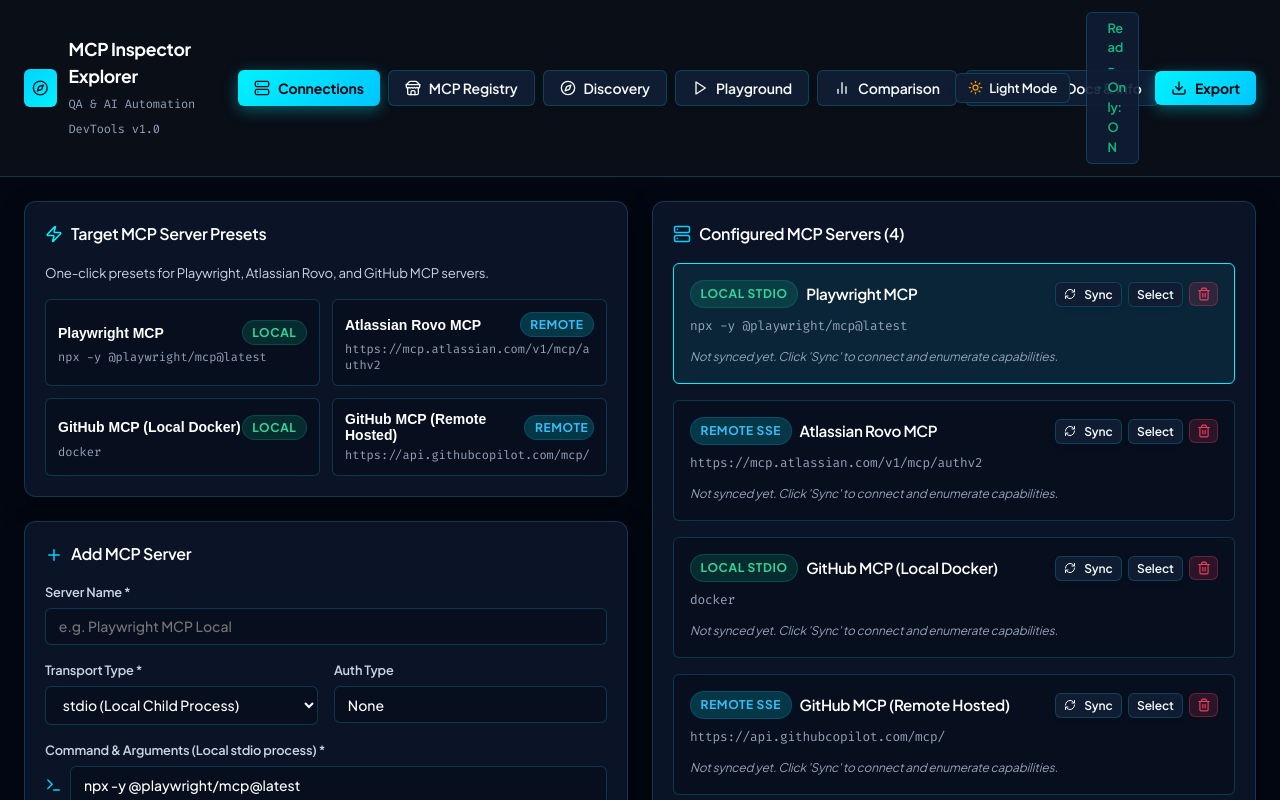
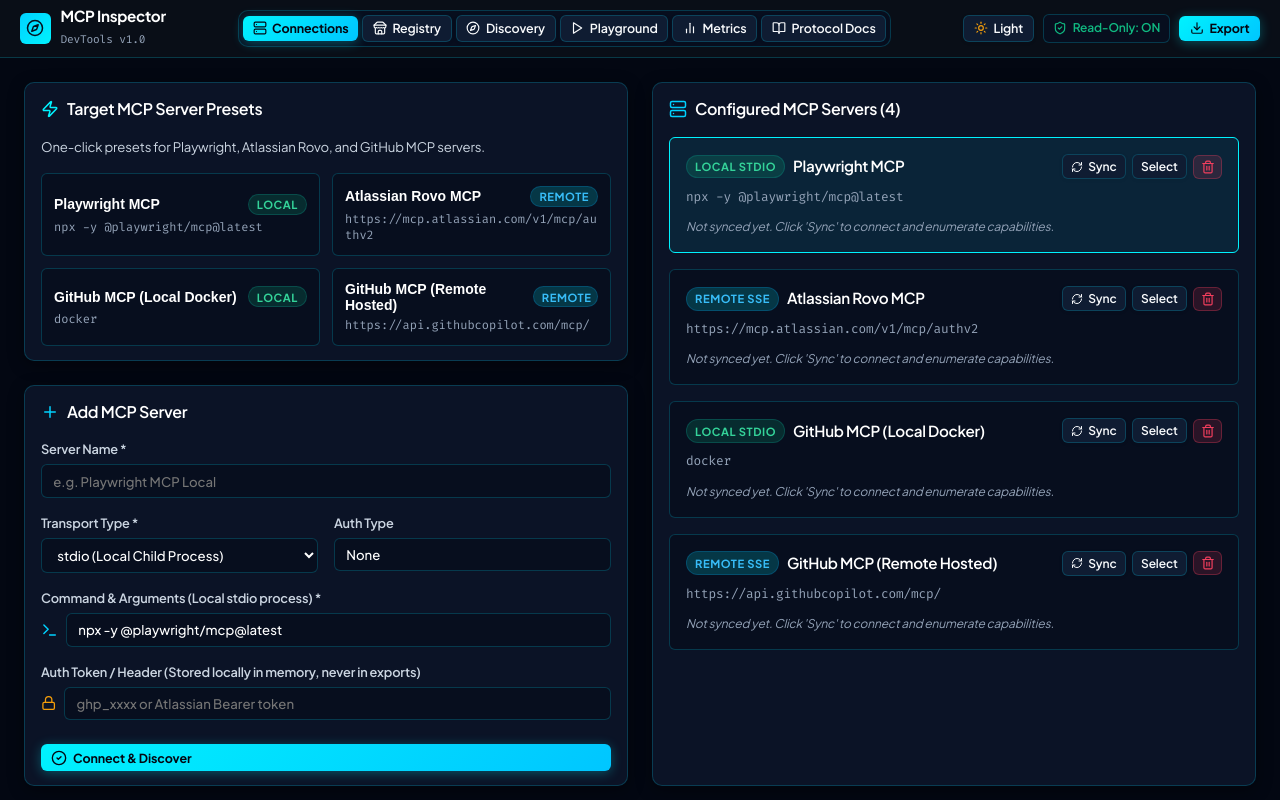
Before and after one commit to chdeerasameera-dev/AITesterBlueprint3x, a React (Vite) app in the folder MCP/Task18072026/frontend/: page / in a window 1280 px wide. Shown: the top 800 px of the page. Built offline with nearby package versions, Linux system fonts and the light colour scheme; no server answers.

Commit message:
fix: Compact devtools navigation header and tile sizing to eliminate button overlap

```diff
--- a/MCP/Task18072026/frontend/src/components/Navbar.tsx
+++ b/MCP/Task18072026/frontend/src/components/Navbar.tsx
@@ -29,117 +29,136 @@
     <header style={{
       background: "var(--bg-secondary)",
       borderBottom: "1px solid var(--border-color)",
-      padding: "0.75rem 1.5rem",
+      padding: "0.5rem 1.25rem",
       display: "flex",
       alignItems: "center",
       justifyContent: "space-between",
+      gap: "0.75rem",
+      flexWrap: "wrap",
       position: "sticky",
       top: 0,
-      zIndex: 50
+      zIndex: 100
     }}>
-      {/* Brand */}
-      <div style={{ display: "flex", alignItems: "center", gap: "0.75rem" }}>
+      {/* Brand Logo & Title */}
+      <div style={{ display: "flex", alignItems: "center", gap: "0.6rem", flexShrink: 0 }}>
         <div style={{
           background: "linear-gradient(135deg, var(--accent-teal), var(--accent-cyan))",
-          padding: "0.5rem",
+          padding: "0.4rem",
           borderRadius: "var(--radius-sm)",
           display: "flex",
           alignItems: "center",
           justifyContent: "center",
           color: "#04101e"
         }}>
-          <Compass size={22} />
+          <Compass size={18} />
         </div>
         <div>
-          <h1 style={{ fontSize: "1.1rem", fontWeight: 700, color: "var(--text-primary)" }}>
-            MCP Inspector Explorer
+          <h1 style={{ fontSize: "0.95rem", fontWeight: 700, color: "var(--text-primary)", lineHeight: 1.1 }}>
+            MCP Inspector
           </h1>
-          <span style={{ fontSize: "0.75rem", color: "var(--text-muted)", fontFamily: "var(--font-mono)" }}>
-            QA & AI Automation DevTools v1.0
+          <span style={{ fontSize: "0.7rem", color: "var(--text-muted)", fontFamily: "var(--font-mono)" }}>
+            DevTools v1.0
           </span>
         </div>
       </div>
 
-      {/* Navigation Tabs */}
-      <nav style={{ display: "flex", gap: "0.5rem" }}>
+      {/* Compact Navigation Tabs Pill Container */}
+      <nav style={{
+        display: "flex",
+        alignItems: "center",
+        gap: "0.25rem",
+        background: "var(--bg-input)",
+        padding: "0.25rem",
+        borderRadius: "var(--radius-md)",
+        border: "1px solid var(--border-color)",
+        flexWrap: "wrap"
+      }}>
         <button
           className={`btn ${activeTab === "connection" ? "btn-primary" : "btn-secondary"}`}
           onClick={() => setActiveTab("connection")}
+          style={{ padding: "0.3rem 0.6rem", fontSize: "0.78rem" }}
         >
-          <Server size={16} /> Connections
+          <Server size={14} /> Connections
         </button>
 
         <button
           className={`btn ${activeTab === "registry" ? "btn-primary" : "btn-secondary"}`}
           onClick={() => setActiveTab("registry")}
+          style={{ padding: "0.3rem 0.6rem", fontSize: "0.78rem" }}
         >
-          <Store size={16} /> MCP Registry
+          <Store size={14} /> Registry
         </button>
 
         <button
           className={`btn ${activeTab === "discovery" ? "btn-primary" : "btn-secondary"}`}
           onClick={() => setActiveTab("discovery")}
+          style={{ padding: "0.3rem 0.6rem", fontSize: "0.78rem" }}
         >
-          <Compass size={16} /> Discovery
+          <Compass size={14} /> Discovery
         </button>
 
         <button
           className={`btn ${activeTab === "playground" ? "btn-primary" : "btn-secondary"}`}
           onClick={() => setActiveTab("playground")}
+          style={{ padding: "0.3rem 0.6rem", fontSize: "0.78rem" }}
         >
-          <Play size={16} /> Playground
+          <Play size={14} /> Playground
         </button>
 
         <button
           className={`btn ${activeTab === "dashboard" ? "btn-primary" : "btn-secondary"}`}
           onClick={() => setActiveTab("dashboard")}
+          style={{ padding: "0.3rem 0.6rem", fontSize: "0.78rem" }}
         >
-          <BarChart2 size={16} /> Comparison
+          <BarChart2 size={14} /> Metrics
         </button>
 
         <button
           className={`btn ${activeTab === "info" ? "btn-primary" : "btn-secondary"}`}
           onClick={() => setActiveTab("info")}
+          style={{ padding: "0.3rem 0.6rem", fontSize: "0.78rem" }}
         >
-          <BookOpen size={16} /> Protocol Docs & Info
+          <BookOpen size={14} /> Protocol Docs
         </button>
       </nav>
 
-      {/* Right Controls */}
-      <div style={{ display: "flex", alignItems: "center", gap: "1rem" }}>
-        {/* Theme Toggle Button (Light White / Dark Ocean) */}
+      {/* Right Action Controls (Non-overlapping) */}
+      <div style={{ display: "flex", alignItems: "center", gap: "0.6rem", flexShrink: 0, flexWrap: "nowrap" }}>
+        {/* Theme Toggle Button */}
         <button
           className="btn btn-secondary"
           onClick={() => setTheme(theme === "dark" ? "light" : "dark")}
-          style={{ padding: "0.35rem 0.75rem", fontSize: "0.8rem", display: "flex", alignItems: "center", gap: "0.4rem" }}
-          title={theme === "dark" ? "Switch to White Background (Light Ocean)" : "Switch to Dark Ocean Theme"}
+          style={{ padding: "0.3rem 0.6rem", fontSize: "0.78rem", display: "flex", alignItems: "center", gap: "0.35rem", whiteSpace: "nowrap" }}
+          title={theme === "dark" ? "Switch to Light Theme" : "Switch to Dark Ocean Theme"}
         >
           {theme === "dark" ? (
             <>
-              <Sun size={15} color="var(--accent-amber)" />
-              <span>Light Mode</span>
+              <Sun size={14} color="var(--accent-amber)" />
+              <span>Light</span>
             </>
           ) : (
             <>
-              <Moon size={15} color="var(--accent-cyan)" />
-              <span>Dark Ocean</span>
+              <Moon size={14} color="var(--accent-cyan)" />
+              <span>Dark</span>
             </>
           )}
         </button>
 
-        {/* Read-Only Safety Toggle */}
+        {/* Read-Only Safety Toggle Switch */}
         <label style={{
           display: "flex",
           alignItems: "center",
-          gap: "0.4rem",
-          fontSize: "0.8rem",
-          background: "rgba(15, 28, 52, 0.9)",
-          padding: "0.35rem 0.65rem",
+          gap: "0.35rem",
+          fontSize: "0.75rem",
+          background: "var(--bg-input)",
+          padding: "0.3rem 0.55rem",
           borderRadius: "var(--radius-sm)",
           border: "1px solid var(--border-color)",
-          cursor: "pointer"
+          cursor: "pointer",
+          whiteSpace: "nowrap",
+          userSelect: "none"
         }}>
-          <ShieldCheck size={16} color={isReadOnlyGlobal ? "var(--accent-emerald)" : "var(--text-muted)"} />
+          <ShieldCheck size={14} color={isReadOnlyGlobal ? "var(--accent-emerald)" : "var(--text-muted)"} />
           <span style={{ color: isReadOnlyGlobal ? "var(--accent-emerald)" : "var(--text-muted)", fontWeight: 600 }}>
             Read-Only: {isReadOnlyGlobal ? "ON" : "OFF"}
           </span>
@@ -156,24 +175,22 @@
           <div style={{
             display: "flex",
             alignItems: "center",
-            gap: "0.5rem",
-            background: "rgba(15, 27, 49, 0.9)",
-            padding: "0.35rem 0.75rem",
+            gap: "0.4rem",
+            background: "var(--bg-input)",
+            padding: "0.3rem 0.6rem",
             borderRadius: "9999px",
             border: "1px solid var(--border-color)",
-            fontSize: "0.8rem"
+            fontSize: "0.75rem",
+            whiteSpace: "nowrap"
           }}>
             <span className={`status-dot ${activeServerResult.status === "connected" ? "green" : activeServerResult.status === "auth_required" ? "amber" : "red"}`}></span>
             <span style={{ fontWeight: 600 }}>{activeServerResult.name}</span>
-            <span className={`badge ${activeServerResult.isLocal ? "badge-local" : "badge-remote"}`}>
-              {activeServerResult.isLocal ? "Local" : "Remote"}
-            </span>
           </div>
         )}
 
         {/* Export Button */}
-        <button className="btn btn-primary" onClick={onOpenExport}>
-          <Download size={16} /> Export
+        <button className="btn btn-primary" onClick={onOpenExport} style={{ padding: "0.3rem 0.65rem", fontSize: "0.78rem", whiteSpace: "nowrap" }}>
+          <Download size={14} /> Export
         </button>
       </div>
     </header>
--- a/MCP/Task18072026/frontend/src/styles/ocean-theme.css
+++ b/MCP/Task18072026/frontend/src/styles/ocean-theme.css
@@ -24,10 +24,10 @@
   --badge-remote-text: #38bdf8;
 
   --radius-sm: 6px;
-  --radius-md: 12px;
-  --radius-lg: 18px;
+  --radius-md: 10px;
+  --radius-lg: 14px;
 
-  --shadow-glow: 0 0 20px rgba(0, 242, 254, 0.25);
+  --shadow-glow: 0 0 16px rgba(0, 242, 254, 0.25);
   --font-sans: 'Plus Jakarta Sans', 'Inter', system-ui, -apple-system, sans-serif;
   --font-mono: 'Fira Code', 'JetBrains Mono', monospace;
 }
@@ -58,7 +58,7 @@
   --badge-remote-bg: rgba(2, 132, 199, 0.12);
   --badge-remote-text: #0369a1;
 
-  --shadow-glow: 0 8px 24px rgba(2, 132, 199, 0.2);
+  --shadow-glow: 0 6px 18px rgba(2, 132, 199, 0.2);
 }
 
 * {
@@ -78,13 +78,13 @@
   color: var(--text-primary);
   font-family: var(--font-sans);
   min-height: 100vh;
-  line-height: 1.55;
+  line-height: 1.5;
   letter-spacing: -0.011em;
   overflow-x: hidden;
   transition: background-color 0.2s ease, color 0.2s ease;
 }
 
-/* Crisp Sharp Headings with Strict Overflow Break */
+/* Crisp Headings */
 h1, h2, h3, h4, h5, h6 {
   font-family: var(--font-sans);
   letter-spacing: -0.02em;
@@ -104,8 +104,8 @@
 
 /* Scrollbars */
 ::-webkit-scrollbar {
-  width: 8px;
-  height: 8px;
+  width: 6px;
+  height: 6px;
 }
 ::-webkit-scrollbar-track {
   background: var(--bg-primary);
@@ -118,13 +118,13 @@
   background: var(--accent-cyan);
 }
 
-/* Crisp Ocean Cards (No Text Overflow) */
+/* Compact Ocean Cards */
 .ocean-card, .tile-3d, .card {
   background: var(--bg-card);
   border: 1px solid var(--border-color);
   border-radius: var(--radius-md);
-  padding: 1.25rem;
-  box-shadow: 0 4px 16px rgba(0, 0, 0, 0.12);
+  padding: 0.9rem 1rem;
+  box-shadow: 0 4px 12px rgba(0, 0, 0, 0.1);
   transition: border-color 0.2s ease, box-shadow 0.2s ease;
   position: relative;
   transform: none;
@@ -136,13 +136,13 @@
 [data-theme="dark"] .ocean-card, [data-theme="dark"] .tile-3d {
   background: #0b1326;
   border: 1px solid rgba(6, 182, 212, 0.25);
-  box-shadow: 0 6px 20px rgba(0, 0, 0, 0.5);
+  box-shadow: 0 4px 16px rgba(0, 0, 0, 0.4);
 }
 
 [data-theme="light"] .ocean-card, [data-theme="light"] .tile-3d {
   background: #ffffff;
   border: 1px solid rgba(2, 132, 199, 0.2);
-  box-shadow: 0 6px 20px rgba(15, 23, 42, 0.05);
+  box-shadow: 0 4px 16px rgba(15, 23, 42, 0.04);
 }
 
 .ocean-card:hover, .tile-3d:hover, .card:hover {
@@ -150,15 +150,15 @@
   box-shadow: var(--shadow-glow);
 }
 
-/* Buttons with Clean Tactile Feedback */
+/* Compact Sleek Buttons */
 .btn {
   display: inline-flex;
   align-items: center;
-  gap: 0.5rem;
-  padding: 0.5rem 1rem;
+  gap: 0.35rem;
+  padding: 0.35rem 0.65rem;
   border-radius: var(--radius-sm);
   font-family: var(--font-sans);
-  font-size: 0.875rem;
+  font-size: 0.78rem;
   font-weight: 600;
   letter-spacing: -0.01em;
   cursor: pointer;
@@ -166,25 +166,26 @@
   transition: all 0.15s ease;
   flex-shrink: 0;
   max-width: 100%;
+  white-space: nowrap;
 }
 
 .btn-primary {
   background: linear-gradient(135deg, var(--accent-teal), var(--accent-cyan));
   color: #ffffff;
   font-weight: 700;
-  box-shadow: 0 4px 14px rgba(2, 132, 199, 0.3);
+  box-shadow: 0 2px 10px rgba(2, 132, 199, 0.25);
 }
 
 [data-theme="dark"] .btn-primary {
   background: linear-gradient(135deg, #00f2fe, #00c6ff);
   color: #030712;
-  box-shadow: 0 4px 15px rgba(0, 242, 254, 0.35);
+  box-shadow: 0 2px 12px rgba(0, 242, 254, 0.3);
 }
 
 [data-theme="light"] .btn-primary {
   background: linear-gradient(135deg, #0284c7, #06b6d4);
   color: #ffffff;
-  box-shadow: 0 4px 14px rgba(2, 132, 199, 0.35);
+  box-shadow: 0 2px 10px rgba(2, 132, 199, 0.3);
 }
 
 .btn-primary:hover {
@@ -196,7 +197,7 @@
   background: var(--bg-secondary);
   color: var(--text-primary);
   border: 1px solid var(--border-color);
-  box-shadow: 0 2px 6px rgba(0, 0, 0, 0.05);
+  box-shadow: 0 1px 4px rgba(0, 0, 0, 0.05);
 }
 
 [data-theme="dark"] .btn-secondary {
@@ -209,7 +210,7 @@
   background: #ffffff;
   color: #0f172a;
   border: 1px solid rgba(2, 132, 199, 0.22);
-  box-shadow: 0 2px 6px rgba(15, 23, 42, 0.04);
+  box-shadow: 0 1px 4px rgba(15, 23, 42, 0.04);
 }
 
 .btn-secondary:hover {
@@ -226,11 +227,12 @@
   background: rgba(244, 63, 94, 0.3);
 }
 
-/* Crisp Sharp Inputs & Labels */
+/* Compact Inputs & Form Controls */
 label {
   font-family: var(--font-sans);
   color: var(--text-secondary);
   font-weight: 600;
+  font-size: 0.8rem;
 }
 
 .input-field {
@@ -238,10 +240,10 @@
   background: var(--bg-input);
   border: 1px solid var(--border-color);
   color: var(--text-primary);
-  padding: 0.55rem 0.8rem;
+  padding: 0.45rem 0.7rem;
   border-radius: var(--radius-sm);
   font-family: var(--font-sans);
-  font-size: 0.875rem;
+  font-size: 0.825rem;
   font-weight: 500;
   outline: none;
   transition: border-color 0.2s, box-shadow 0.2s;
@@ -264,18 +266,18 @@
 
 .input-field:focus {
   border-color: var(--accent-cyan);
-  box-shadow: 0 0 0 3px rgba(0, 242, 254, 0.25);
+  box-shadow: 0 0 0 3px rgba(0, 242, 254, 0.2);
 }
 
 /* Badges */
 .badge {
   display: inline-flex;
   align-items: center;
-  gap: 0.35rem;
-  padding: 0.25rem 0.6rem;
+  gap: 0.3rem;
+  padding: 0.15rem 0.5rem;
   border-radius: 9999px;
   font-family: var(--font-sans);
-  font-size: 0.75rem;
+  font-size: 0.7rem;
   font-weight: 700;
   text-transform: uppercase;
   letter-spacing: 0.05em;
@@ -310,20 +312,20 @@
   color: var(--accent-rose);
 }
 
-/* Ultra Sharp Code & JSON Viewer */
+/* Code & JSON Viewer */
 .code-block {
   font-family: var(--font-mono);
-  font-size: 0.85rem;
+  font-size: 0.8rem;
   letter-spacing: 0.02em;
   background: #040914;
   border: 1px solid var(--border-color);
-  padding: 0.85rem 1rem;
+  padding: 0.7rem 0.85rem;
   border-radius: var(--radius-sm);
   color: #f8fafc;
   overflow-x: auto;
   white-space: pre-wrap;
   word-break: break-all;
-  line-height: 1.6;
+  line-height: 1.5;
   max-width: 100%;
 }
 
@@ -332,15 +334,23 @@
   word-break: break-all;
 }
 
-/* Responsive Media Query Fixes */
-@media (max-width: 768px) {
-  header {
-    flex-direction: column;
-    align-items: stretch !important;
-    gap: 1rem !important;
-  }
-  nav {
-    overflow-x: auto;
-    padding-bottom: 0.5rem;
-  }
+/* Pulsing Status Dot */
+.status-dot {
+  width: 7px;
+  height: 7px;
+  border-radius: 50%;
+  display: inline-block;
 }
+
+.status-dot.green {
+  background: var(--accent-emerald);
+  box-shadow: 0 0 6px var(--accent-emerald);
+}
+.status-dot.amber {
+  background: var(--accent-amber);
+  box-shadow: 0 0 6px var(--accent-amber);
+}
+.status-dot.red {
+  background: var(--accent-rose);
+  box-shadow: 0 0 6px var(--accent-rose);
+}
```
Also changed, not shown: 1 other file (tests, documents, lock files or other folders).
